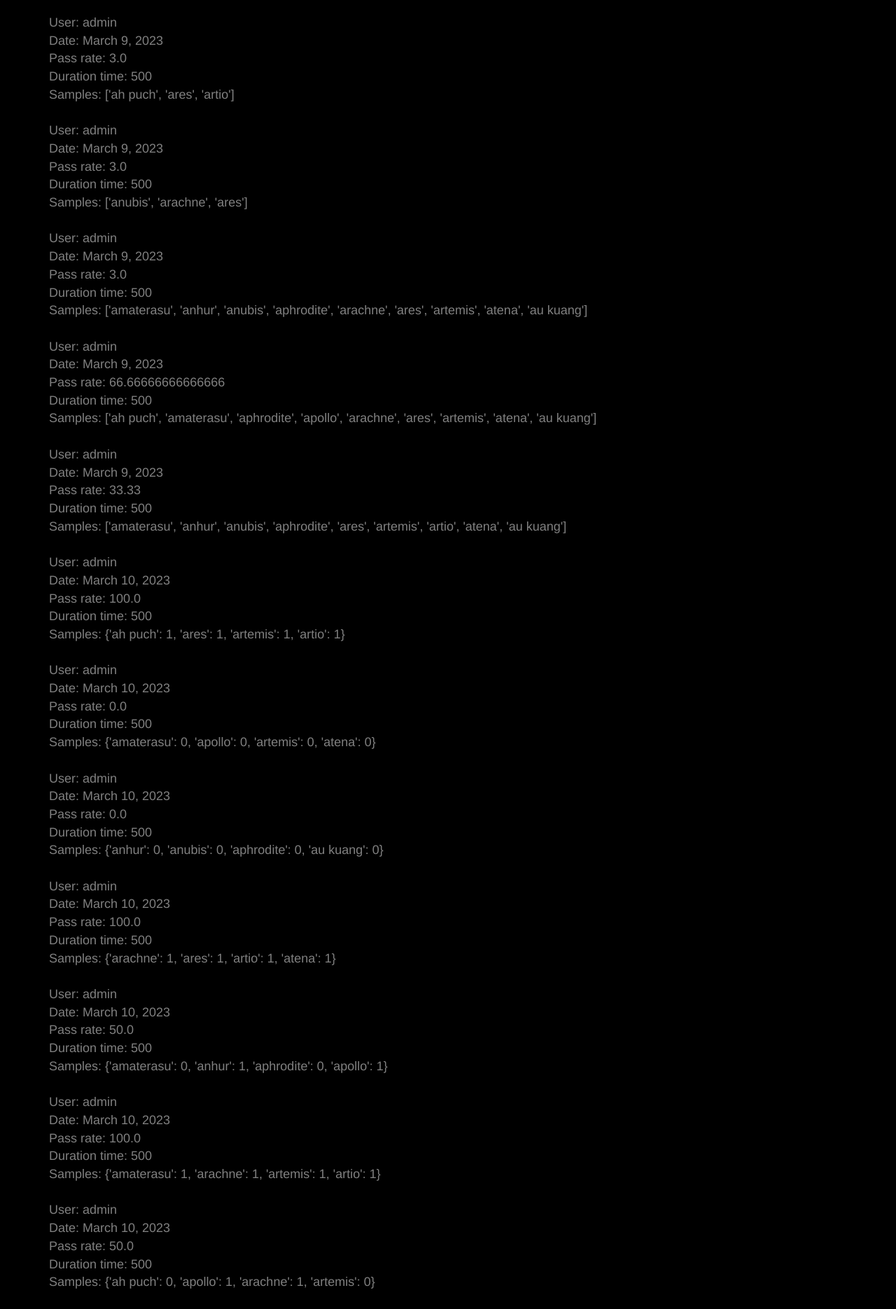
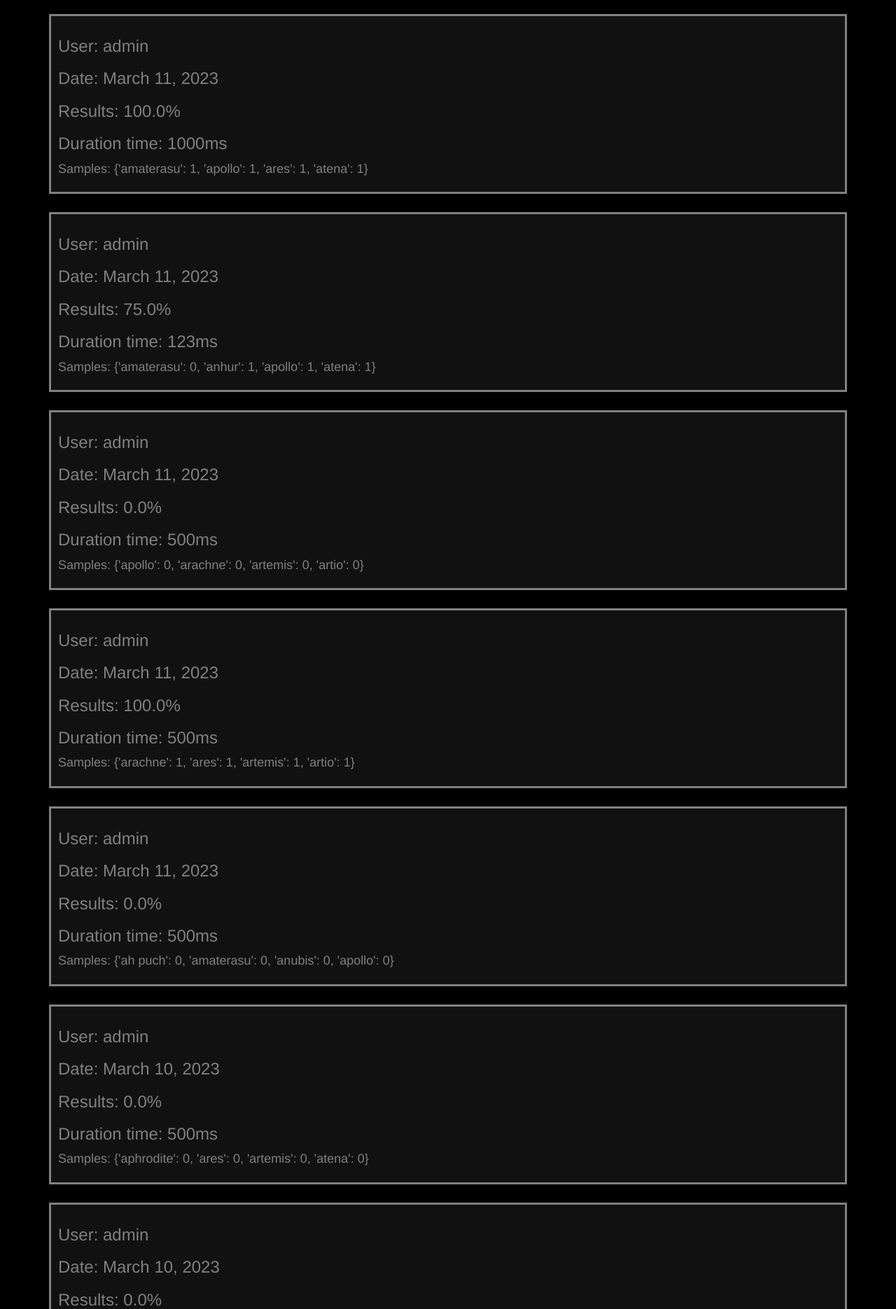
Before and after one commit to pawel9009/Fast-Eyes, a Django app: page /image/list/ in a window 1280 px wide. Shown: the part 52-1922 px from the top of the page at 70% size. Run offline with Django 4.2, Linux system fonts and the light colour scheme; a user stored in the database is signed in; data comes from the database, SQL or seed files in the repository; both versions use the stored data as it was after the commit; some libraries are stand-ins or nearby versions.

Commit message:
change order in exp list and add new style

```diff
--- a/project/app/templates/app/exp_list.html
+++ b/project/app/templates/app/exp_list.html
@@ -3,9 +3,16 @@
 {% block content %}
 
 {%  for item in object_list %}
-  User: {{item.user_id}} </br>Date: {{item.date}}  </br> Pass rate: {{item.pass_rate}} </br>
-  Duration time: {{item.duration}} </br>
- Samples:  {{item.samples}}</br></br>
+
+<div class="card card-inverse">
+  <div class="card-block" style="background: #111;padding: 10px; border-style: solid">
+    <h3 class="card-title">User: {{item.user_id}}</h3>
+    <h3 class="card-title">Date: {{item.date}} </h3>
+    <h3 class="card-title">Results: {{item.pass_rate}}% </h3>
+    <h3 class="card-title">  Duration time: {{item.duration}}ms</h3>
+    <p class="card-text"> Samples:  {{item.samples}}
+</div>
+</br>
 {% endfor %}
 
 {% endblock %}
--- a/project/app/views.py
+++ b/project/app/views.py
@@ -74,4 +74,5 @@ class ExperimentListView(LoginRequiredMixin, ListView):
 
     def get_queryset(self):
         qs = Experiment.objects.filter(user_id=self.request.user)
+        qs = qs.order_by('-id')
         return qs
```
Also changed, not shown: project/db.sqlite3.
